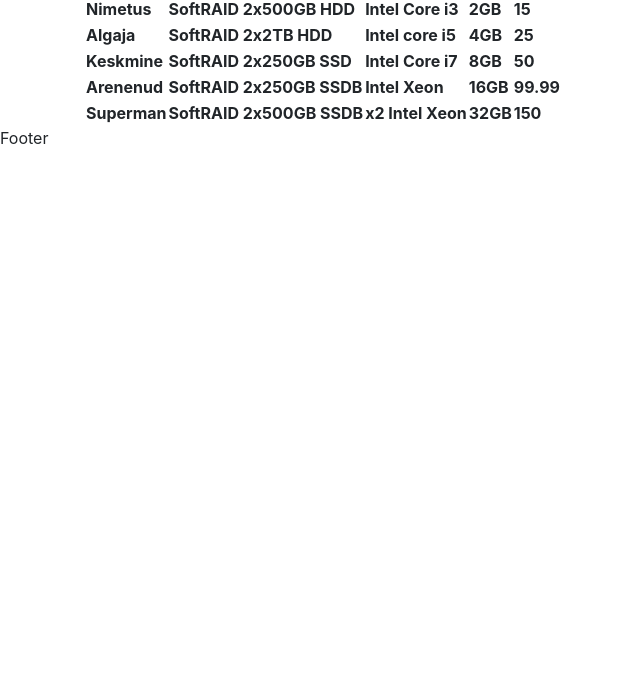
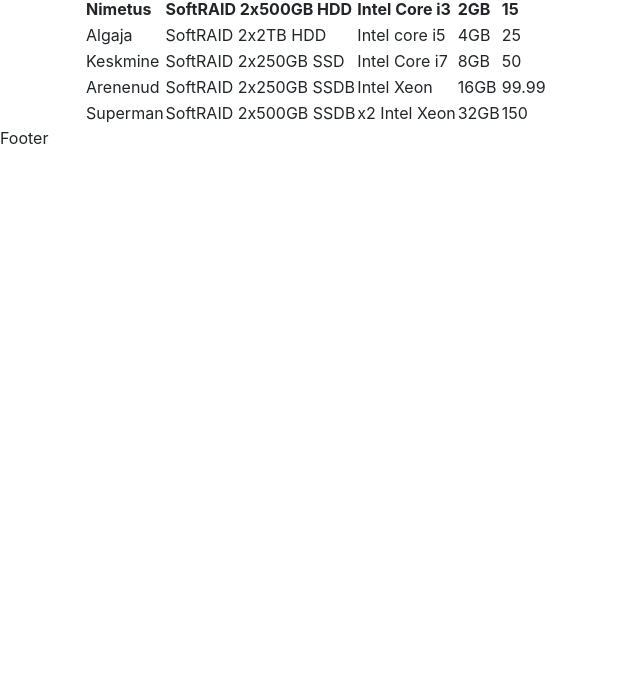
Before and after one commit to MartinEwing/se_veeb, a website: page new/index.html in a window 1280 px wide. Shown: the part 116-800 px from the top of the page, without its empty margins (0-640 px from the left). Drawn offline with nearby package versions, Linux system fonts and the light colour scheme.

Commit message:
BugFIX: tabel>sisu

```diff
--- a/new/index.html
+++ b/new/index.html
@@ -31,6 +31,7 @@
     </header>
 
     <div class="content container">
+
       <h1>Dedicated servers</h1>
         <table>
           <tr>
@@ -41,34 +42,33 @@
             <th>15</th>
           </tr>
           <tr>
-            <th>Algaja</th>
-            <th>SoftRAID 2x2TB HDD</th>
-            <th>Intel core i5</th>
-            <th>4GB</th>
-            <th>25</th>
+            <td>Algaja</td>
+            <td>SoftRAID 2x2TB HDD</td>
+            <td>Intel core i5</td>
+            <td>4GB</td>
+            <td>25</td>
           </tr>
           <tr>
-            <th>Keskmine</th>
-            <th>SoftRAID 2x250GB SSD</th>
-            <th>Intel Core i7</th>
-            <th>8GB</th>
-            <th>50</th>
+            <td>Keskmine</td>
+            <td>SoftRAID 2x250GB SSD</td>
+            <td>Intel Core i7</td>
+            <td>8GB</td>
+            <td>50</td>
           </tr>
           <tr>
-            <th>Arenenud</th>
-            <th>SoftRAID 2x250GB SSDB</th>
-            <th>Intel Xeon</th>
-            <th>16GB</th>
-            <th>99.99</th>
+            <td>Arenenud</td>
+            <td>SoftRAID 2x250GB SSDB</td>
+            <td>Intel Xeon</td>
+            <td>16GB</td>
+            <td>99.99</td>
           </tr>
           <tr>
-            <th>Superman</th>
-            <th>SoftRAID 2x500GB SSDB</th>
-            <th>x2 Intel Xeon</th>
-            <th>32GB</th>
-            <th>150</th>
+            <td>Superman</td>
+            <td>SoftRAID 2x500GB SSDB</td>
+            <td>x2 Intel Xeon</td>
+            <td>32GB</td>
+            <td>150</td>
           </tr>
-
         </table>
 
     </div>
```
